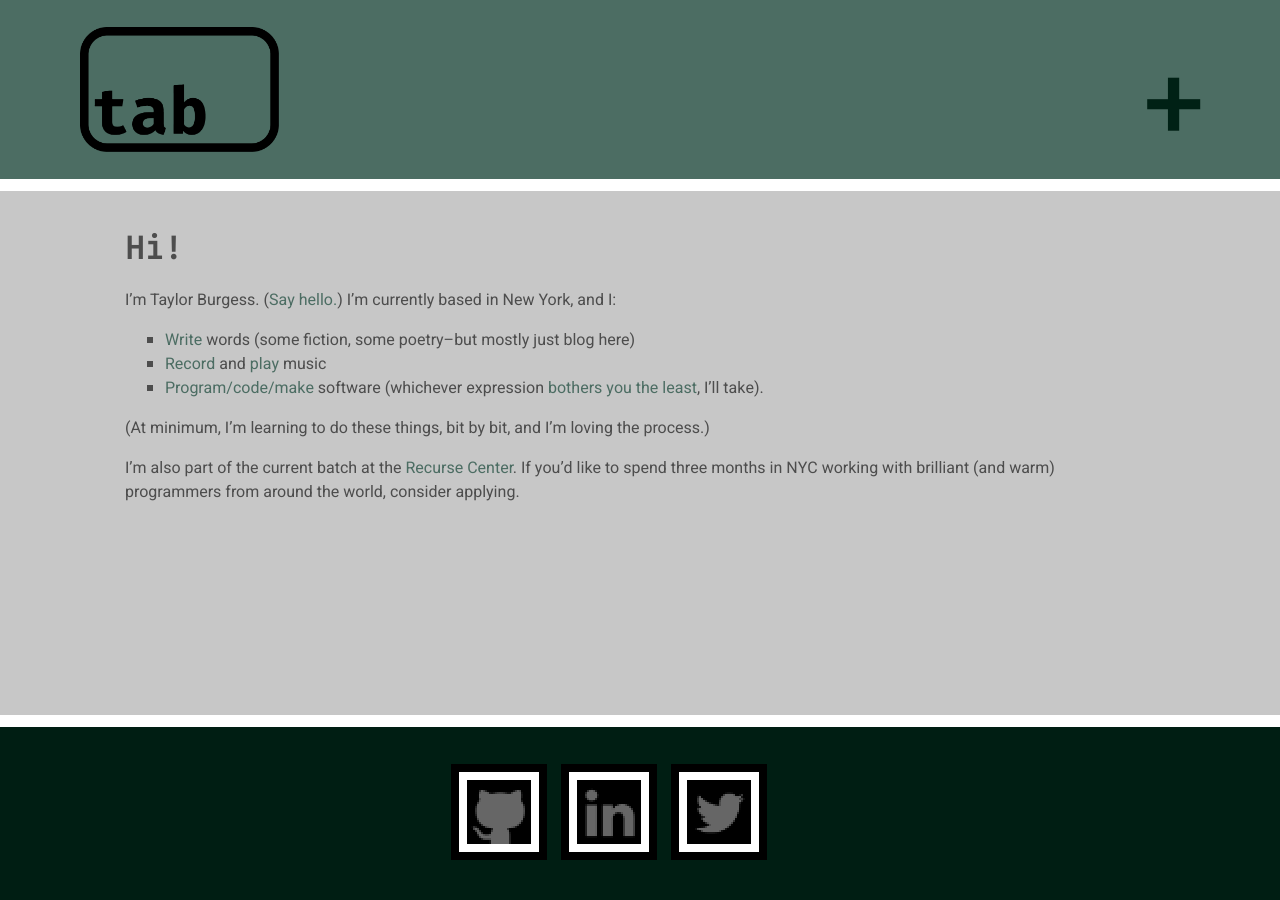
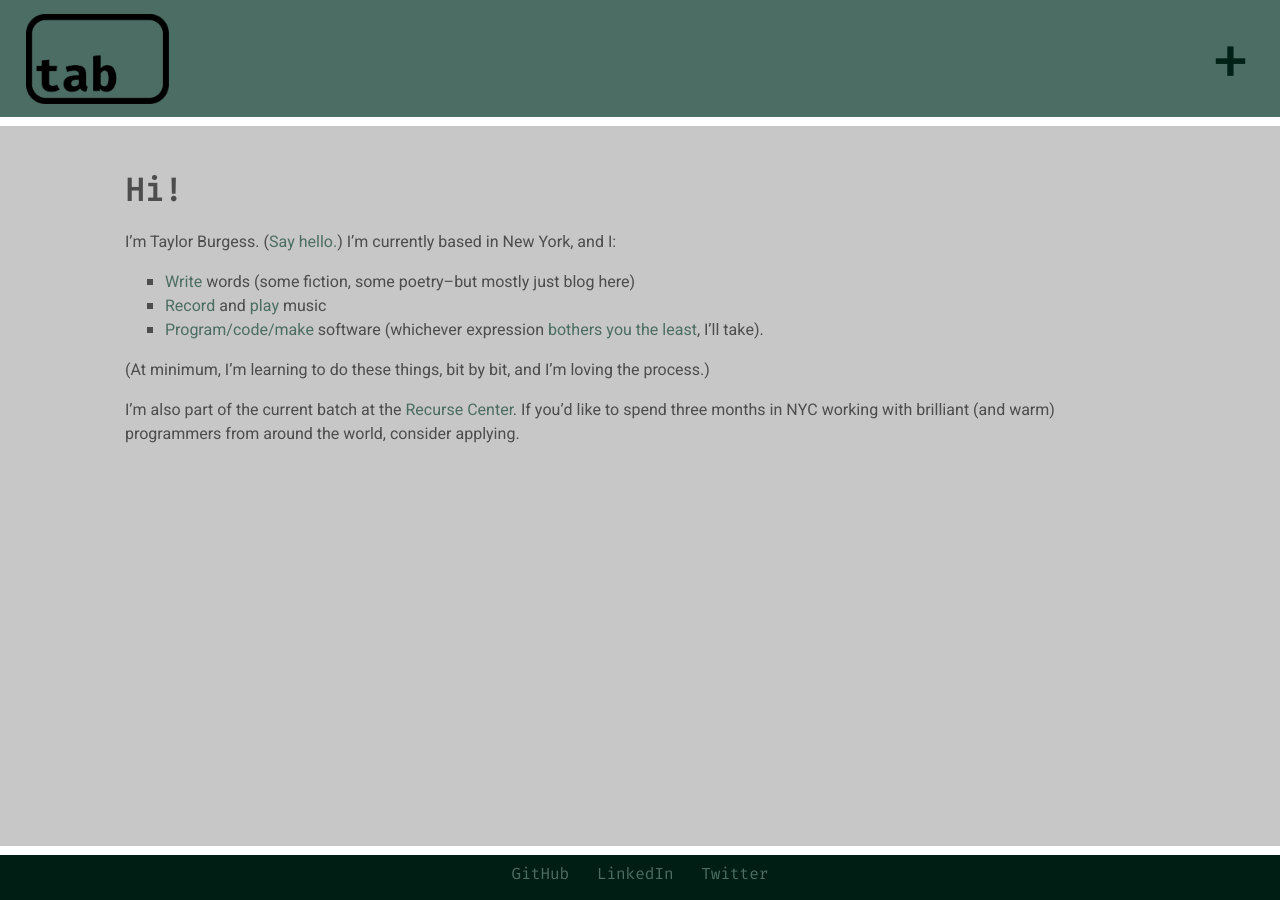
Before and after one commit to tayloraburgess/tayloraburgess.github.io, a Jekyll site: the page built from index.md, in a window 1280 px wide and 900 px high. Built offline with Jekyll 4.4.1, drawn with Linux system fonts in a browser that asks for light colours.

Commit message:
Update layout

```diff
--- a/_includes/footer.html
+++ b/_includes/footer.html
@@ -1,19 +1,3 @@
-<div class='splitter'></div>
-<div class='footer-content'>
-<div class='social-link'>
-<a href='https://github.com/tayloraburgess'>
-  <img class='social-link' src='{{ '/assets/github.png' | prepend: site.baseurl | prepend: site.url }}'>
-</a>
-</div>
-<div class='social-link'>
-  <a href='https://www.linkedin.com/in/tayloraburgess'>
-    <img class='social-link' src='{{ '/assets/linkedin.png' | prepend: site.baseurl | prepend: site.url }}'>
-  </a>
-</div>
-<div class='social-link'>
-  <a href='https://twitter.com/tayloraburgess'>
-    <img class='social-link' src='{{ '/assets/twitter.png' | prepend: site.baseurl | prepend: site.url }}'>
-  </a>
-</div>
-<div class='rc-scout'></div>
-</div>
+<a href='https://github.com/tayloraburgess' class='social-link'>GitHub</a>
+<a href='https://www.linkedin.com/in/tayloraburgess' class='social-link'>LinkedIn</a>
+<a href='https://twitter.com/tayloraburgess' class='social-link'>Twitter</a>
--- a/_layouts/default.html
+++ b/_layouts/default.html
@@ -1,18 +1,20 @@
-<!DOCTYPE html>
+<!doctype html>
 <html>
   <head>
+    <meta name='viewport' content='width=device-width, initial-scale=1'>
     <link rel="stylesheet" type="text/css" href="{{ site.baseurl }}/assets/css/main.css">
     <link href="https://fonts.googleapis.com/css?family=Fira+Mono|Heebo" rel="stylesheet">
   </head>
   <body>
     <div class='main'>
+      <div class='nav'>
         <div class='menu'>
           <a href='{{ '/' | prepend: site.baseurl | prepend: site.url }}'>
             <img class='logo' src='{{ '/assets/logo.png' | prepend: site.baseurl | prepend: site.url }}'>
           </a>
           <h1 class='title expander closed'>+</h1>
+        </div>
         <div class='links closed'>
-      <div class='container closed'>
           <p class='title top'><a class='menu' href="{{ '/' | prepend: site.baseurl | prepend: site.url }}">About</a></p>
           <p class='title'><a class='menu' href="{{ '/blog' | prepend: site.baseurl | prepend: site.url }}">Blog</a></p>
           <p class='title'><a class='menu' href="{{ '/code' | prepend: site.baseurl | prepend: site.url }}">Code</a></p>
@@ -21,12 +23,8 @@
         </div>
       </div>
     </div>
-  <div class='separator'></div>
-</div>
-<div class='holder'>
     <div class='content'>
       {{ content }}
-      </div>
     </div>
     <footer>
       {% include footer.html %}
@@ -35,68 +33,22 @@
 document.addEventListener('DOMContentLoaded', () => {
   const ANIMATION_LENGTH = 400;
   let menuState = false;
-    let isRunning = false;
   const links = document.getElementsByClassName('links')[0];
-    const container = document.getElementsByClassName('container')[0];
   const expander = document.getElementsByClassName('expander')[0];
   function flipState(state) {
     return menuState ? false : true;
   }
-    function animateOpen() {
-      isRunning = true;
-      setTimeout(() => {
-        isRunning = false;
-      }, 1000);
-      const args = Array.prototype.slice.call(arguments);
-      args.forEach((arg) => {
-        arg.classList.remove('animate-closed');
-      });
-      setTimeout(() => {
-        args.forEach((arg) => {
-          arg.classList.add('animate-open');
-          arg.classList.remove('closed');
-          arg.classList.add('open');
-        });
-      }, 0);
-    }
-    function animateClosed() {
-      isRunning = true;
-      setTimeout(() => {
-        isRunning = false;
-      }, 1000);
-      const args = Array.prototype.slice.call(arguments);
-      args.forEach((arg) => {
-        arg.classList.remove('animate-open');
-      });
-      setTimeout(() => {
-        args.forEach((arg) => {
-          arg.classList.add('animate-closed');
-          arg.classList.remove('open');
-          arg.classList.add('closed');
-        });
-      }, 0);
-    }
-    /*
-    if (window.matchMedia('(min-device-width: 800px)').matches) {
-      expander.addEventListener('mouseover', (e) => {
-        if (!menuState && !isRunning) {
-          menuState = flipState(menuState);
-          animateOpen(links, container, expander);
-        }
-      });
-    }
-    */
   expander.addEventListener('click', (e) => {
-      if (e.target.style.animationName === 'pulse') {
-        e.target.style.animationName = 'rotate-expander';
-      }
-      if (!isRunning) {
-        menuState = flipState(menuState);
-        if (menuState) {
-          animateOpen(links, container, expander);
+    if (e.target.classList.contains('closed')) {
+      e.target.classList.remove('closed');
+      e.target.classList.add('open');
+      links.classList.remove('closed')
+        links.classList.add('open');
     } else {
-          animateClosed(links, container, expander);
-        }
+      e.target.classList.remove('open');
+      e.target.classList.add('closed');
+      links.classList.remove('open');
+      links.classList.add('closed');
     }
   });
 });
--- a/assets/css/main.scss
+++ b/assets/css/main.scss
@@ -8,7 +8,7 @@ $menu-back-color: #4C6D63;
 $other-1: #8B9993;
 $other-2: #57F2B6;
 $text-color: #4D4D4D;
-$animation-speed: 0.2s;
+$animation-speed: 0.6s;
 
 body {
   margin: 0px;
@@ -25,20 +25,16 @@ div {
   margin: 0px;
 }
 
-div.holder {
-  padding-left: 132px;
-  padding-bottom: 102px;
-  min-width: 100%;
-  min-height: 100%;
-  background-color: $main-back-color;
-}
-
 div.content {
+  min-width: 100vw;
+  min-height: 100vh;
+  margin-top: 14vh;
   padding: 20px;
   padding-top: 45px;
   padding-left: 125px;
   padding-right: 125px;
   font-family: 'Heebo', sans-serif;
+  background-color: $main-back-color;
   color: $text-color;
 }
 img {
@@ -53,11 +49,14 @@ img {
   max-width: 100%;
 }
 img.logo {
+  display: block;
+  position: absolute;
+  margin: 0;
+  left: 2%;
+  top: 50%;
+  transform: translateY(-50%);
   border: 0px;
-}
-img.social-link {
-  border: 0;
-  width: 48px;
+  height: 10vh;
 }
 
 pre.highlight {
@@ -94,7 +93,6 @@ hr {
   background: white;
   height: 3px;
 }
-
 h1 {
   margin-top: 0px;
 }
@@ -104,30 +102,19 @@ h1, h2, h3, h4, h5, h6 {
 div.main {
   font-family: 'Fira Mono', monospace;
   position: fixed;
-  width: 132px;
-  height: 100vh;
+  width: 100%;
+  top: 0;
+  left: 0;
 }
 
+div.nav {
+  width: 100%;
+  background-color: $menu-back-color;
+  border-bottom: 1vh solid white;
+}
 div.menu {
-  float: left;
-  width: 120px;
-  height: 100%;
-  padding: 7px;
-  padding-right: 11px;
-  background-color: $menu-back-color;
-}
-
-div.separator {
-  float: left;
-  width: 12px;
-  height: 100%;
-  background-color: white;
-}
-
-div.splitter {
-  width: 100%;
-  height: 12px;
-  background-color: white;
+  position: relative;
+  height: 13vh;
 }
 
 div.nav-link {
@@ -147,45 +134,6 @@ div.blog-nav {
   text-align: center;
 }
 
-@keyframes show-links {
-  from {
-    opacity: 0;
-    max-height: 0px;
-    height: 0px;
-    visibility: hidden;
-  }
-  to {
-    max-height: 145px;
-    height: 145px;
-    opacity: 1;
-    visibility: visible;
-  }
-}
-
-@keyframes show-container {
-  from {
-    width: 0%;
-    left: 0%;
-    right: 0%;
-  }
-  to {
-    width: 100%;
-    left: 0%;
-    right: 100%;
-  }
-}
-
-@keyframes rotate-expander {
-  from {
-    transform: rotate(0deg);
-    color: $emph-back-color;
-  }
-  to {
-    transform: rotate(45deg);
-    color: $other-1;
-  }
-}
-
 @keyframes pulse {
   0% {
     color: $emph-back-color;
@@ -198,12 +146,17 @@ div.blog-nav {
   }
 }
 
-
 .expander {
-  display: inline-block;
-  font-size: 300%;
-  line-height: 35px;
+  display: block;
+  position: absolute;
+  font-size: 500%;
   font-weight: 100;
+  right: 2%;
+  top: 50%;
+  transform-origin: top;
+}
+.expander:hover {
+  cursor: pointer;
 }
 
 h1.title, h2.title {
@@ -217,29 +170,12 @@ h2.title {
 a {
   color: $menu-back-color;
   text-decoration: none;
+  transition: color 0.2s;
 }
 
-@keyframes link-color {
-  from {
-    color: $menu-back-color;
-  }
-  to {
-    color: $other-1;
-  }
-}
-
-@keyframes menu-link-color {
-  from {
-    color: $other-1;
-  }
-  to {
-    color: $emph-back-color;
-  }
-}
 a:hover {
   color: $other-1;
-  animation-name: link-color;
-  animation-duration: 0.2s;
+  transition: color 0.2s;
 }
 
 a.menu {
@@ -252,11 +188,8 @@ a.menu:hover {
 }
 
 p.title {
-  padding-left: 6px;
-}
-
-p.title.top {
-  padding-top: 10px;
+  padding-right: 1.5vw;
+  padding-top: 1.5vh;
 }
 
 p.title.bottom {
@@ -264,273 +197,78 @@ p.title.bottom {
 }
 
 .expander.open {
-  transform: rotate(45deg);
   color: $other-1;
+  transform: rotate(45deg) translateY(-50%);
+  transition: transform $animation-speed;
 }
 
 .expander.closed {
   animation-name: pulse;
   animation-duration: 3s;
   animation-iteration-count: infinite;
+  transform: rotate(0deg) translateY(-50%);
+  transition: transform $animation-speed;
 }
-.expander.animate-open {
-  animation-name: rotate-expander;
-  animation-duration: $animation-speed;
-  animation-fill-mode: forwards;
-  animation-timing-function: linear;
+div.links::before {
+  content: '';
+  position: absolute;
+  height: 0.5vh;
+  left: 0;
+  background: $emph-back-color;
 }
 
-.expander.animate-closed {
-  animation-name: rotate-expander;
-  animation-duration: $animation-speed;
-  animation-fill-mode: forwards;
-  animation-direction: reverse;
-  animation-timing-function: linear;
-  animation-iteration-count: 1;
+div.links.open::before {
+  width: 100vw;
+  transition:
+    right $animation-speed,
+    width $animation-speed,
 }
-
-div.container {
-  position: relative;
-  width: 100%;
-  height: inherit;
-  overflow: hidden;
-  margin-left: 2px;
+div.links.closed::before {
+  width: 0vw;
+  transition:
+    right $animation-speed,
+    width $animation-speed;
 }
-
-div.container:before, div.container:after {
-  content: "";
-  background: $emph-back-color;
-  position: absolute;
-  height: 4px;
-}
-
-div.container:after {
-  bottom: 0;
-}
-
-div.container.open:before, div.container.open:after {
-  width: 100%;
-  left: 0%;
-  right: 100%;
-}
-
-div.container.closed:before, div.container.closed:after {
-  width: 0%;
-  left: 0%;
-  right: 0%;
-}
-
-div.container.animate-open:before, div.container.animate-open:after {
-  animation-name: show-container;
-  animation-duration: $animation-speed;
-  animation-fill-mode: forwards;
-  animation-timing-function: linear;
-}
-
-div.container.animate-closed:before, div.container.animate-closed:after {
-  animation-name: show-container;
-  animation-duration: $animation-speed;
-  animation-fill-mode: forwards;
-  animation-direction: reverse;
-  animation-timing-function: linear;
-}
-
-div.links.animate-open {
-  animation-name: show-links;
-  animation-duration: $animation-speed;
-  animation-fill-mode: forwards;
-  animation-timing-function: linear;
-}
-
-div.links.animate-closed {
-  animation-name: show-links;
-  animation-duration: $animation-speed;
-  animation-fill-mode: forwards;
-  animation-direction: reverse;
-  animation-timing-function: linear;
+div.links {
+  margin-right: 2%;
+  text-align: right;
 }
 
 div.links.closed {
   opacity: 0;
-  max-height: 0px;
-  height: 0px;
   visibility: hidden;
+  max-height: 0vh;
+  transition:
+    visibility $animation-speed,
+    opacity $animation-speed,
+    max-height $animation-speed
 }
 
 div.links.open {
   opacity: 1;
-  max-height: 145px;
-  height: 145px;
   visibility: visible;
+  max-height: 86vh;
+  transition:
+    visibility $animation-speed,
+    opacity $animation-speed,
+    max-height $animation-speed,
 }
-
+.social-link {
+  display: inline-block;
+  margin: 1vh;
+}
 div.rc-scout {
-  display: inline-block;
-  position: relative;
-  top: 4px;
-  width: 48px;
-  height: 60px;
-  margin-left: 5px;
-  margin-right: 5px;
+  position: absolute;
+  height: 6vh;
 }
-
-div.footer-content {
-  padding-left: 132px;
-}
-
 footer {
   box-sizing: border-box;
   position: fixed;
   bottom: 0;
   width: 100%;
-  height: 102px;
-  line-height: 142px;
+  border-top: 1vh solid white;
+  height: 6vh;
   text-align: center;
   background-color: $emph-back-color;
+  font-family: 'Fira Mono', monospace;
 }
-
-div.social-link {
-  margin-left: 5px;
-  margin-right: 5px;
-  display: inline-block;
-}
-
-@media (max-device-width: 800px) {
-  img.logo {
-    height: 125px;
-    margin-top: 20px;
-    margin-bottom: 20px;
-    display: inline;
-    vertical-align: middle;
-  }
-  div.main {
-    width: 100%;
-    height: auto;
-  }
-  div.menu {
-    width: 100%;
-    min-height: 179px;
-    max-height: 579px;
-    padding-left: 80px;
-    padding-right: 80px;
-    float: none;
-  }
-  div.separator {
-   width: 100%;
-   height: 12px;
-  }
-  div.links {
-    text-align: center;
-  }
-  div.footer-content {
-    padding: 0px;
-  }
-  div.holder {
-    padding-left: 0px;
-    padding-bottom: 185px;
-    padding-top: 179px;
-  }
-  h2.title {
-    font-size: 60px;
-    padding: 10px;
-    line-height: 50px;
-  }
-  p.title.top {
-    padding-top: 17px;
-  }
-  .expander {
-    position: absolute;
-    right: 63px;
-    top: 83px;
-    font-size: 900%;
-  }
-  a.menu {
-    font-size: 260%;
-  }
-  div.links.open {
-    height: 340px;
-    max-height: 340px;
-  }
-  @keyframes show-links {
-  from {
-    opacity: 0;
-    max-height: 0px;
-    height: 0px;
-    visibility: hidden;
-  }
-  to {
-    max-height: 340px;
-    height: 340px;
-    opacity: 1;
-    visibility: visible;
-  }
-}
-@keyframes show-container {
-  from {
-    width: 0%;
-    right: 50%;
-    left: 50%;
-  }
-  to {
-    width: 100%;
-    right: 0%;
-    left: 0%;
-  }
-}
-
-div.container:after {
-  height: 0px;
-}
-div.container:before {
-  height: 9px;
-}
-    div.container.open:before {
-      width: 100%;
-      right: 0%;
-      left: 0%;
-    }
-    div.container.closed:before {
-      width: 0%;
-      left: 50%;
-      right: 50%;
-    }
-div.container.animate-open:before {
-  animation-name: show-container;
-  animation-duration: $animation-speed;
-  animation-fill-mode: forwards;
-  animation-timing-function: linear;
-}
-
-div.container.animate-closed:before {
-  animation-name: show-container;
-  animation-duration: $animation-speed;
-  animation-fill-mode: backwards;
-  animation-timing-function: linear;
-}
-div.nav-link {
-  font-size: 200%;
-}
-div.content {
-  padding-top: 50px;
-}
-footer {
-  height: 185px;
-  line-height: 272px;
-}
-img.social-link {
-  width: 96px;
-}
-div.rc-scout {
-  transform: scale(2);
-  transform-origin: left;
-  top: -14px;
-}
-code {
-  font-size: 250%;
-  padding: 25px;
-}
-pre.highlight {
-  margin-top: 40px;
-  margin-bottom: 40px;
-}
-}
```
Also changed, not shown: Gemfile.lock. Lines whose indentation alone changed are shown as unchanged.
